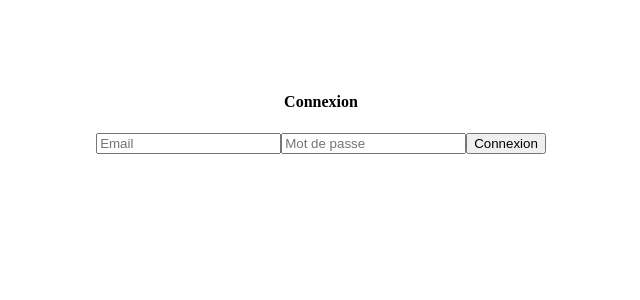
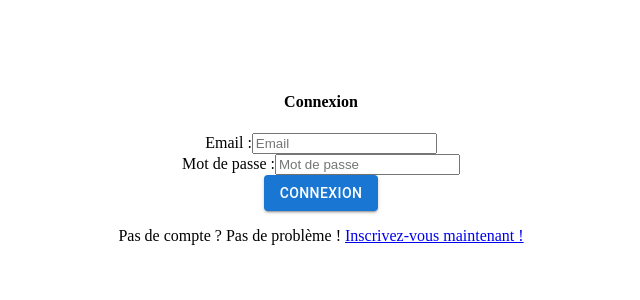
Before and after one commit to LudovicMARIE/GraphQL-project, a React (Vite) app in the folder frontend-graphql/: page /login in a window 1280 px wide. Shown: the top 300 px of the page, without its empty margins (319-959 px from the left). Built offline with nearby package versions, Linux system fonts and the light colour scheme.

Commit message:
update login register

```diff
--- a/frontend-graphql/src/components/Authentification/LoginForm.tsx
+++ b/frontend-graphql/src/components/Authentification/LoginForm.tsx
@@ -1,6 +1,10 @@
-import { useContext, useRef } from 'react';
+import { ErrorMessage, Field, Form, Formik } from 'formik';
+import * as Yup from 'yup';
+import { Link } from "react-router-dom";
+import Button from '@mui/material/Button';
+import React, { useContext } from 'react';
 import { useNavigate } from 'react-router-dom';
-import { UserContext } from '../../context/UserContext';
+import { UserContext } from '../../Context/UserContext';
 import { gql, useMutation } from "@apollo/client";
 
 const SIGN_IN_MUTATION = gql`
@@ -14,82 +18,72 @@ const SIGN_IN_MUTATION = gql`
   }
 `;
 
-interface SignInResponse {
-  signIn: {
-    code: string;
-    success: boolean;
-    message: string;
-    token: string;
-  }
-}
-
 const LoginForm = () => {
   const navigate = useNavigate();
   const { login } = useContext(UserContext);
+  const [signIn, { loading }] = useMutation(SIGN_IN_MUTATION);
 
-  // Utiliser useRef au lieu de variables simples pour éviter les problèmes de typage
-  const inputEmailRef = useRef<HTMLInputElement>(null);
-  const inputPasswordRef = useRef<HTMLInputElement>(null);
-
-  const [signIn, { data, loading, error }] = useMutation<SignInResponse>(SIGN_IN_MUTATION);
-
-  // Ces lignes vont empêcher le rendu du formulaire - il faut les déplacer
-  // if (loading) return "Submitting...";
-  // if (error) return `Submission error! ${error.message}`;
-
-  const handleSubmit = async (e: React.FormEvent<HTMLFormElement>) => {
-    e.preventDefault();
-
-    if (inputEmailRef.current && inputPasswordRef.current) {
+  return (
+    <div className="login-container">
+      <Formik
+        initialValues={{ email: '', password: '' }}
+        validationSchema={Yup.object({
+          email: Yup.string().email('Email invalide').required('Requis'),
+          password: Yup.string().required('Requis'),
+        })}
+        onSubmit={async (values, { setSubmitting, setErrors }) => {
           try {
             const { data } = await signIn({
               variables: {
-            email: inputEmailRef.current.value,
-            password: inputPasswordRef.current.value
+                email: values.email,
+                password: values.password,
               },
             });
 
-        // Traitement de la réponse
             if (data?.signIn?.token) {
-          login(data.signIn); // Enregistre les données utilisateur
+              login(data.signIn);
+              console.log("Token après connexion :", data?.signIn?.token);
               navigate("/articles", { replace: true });
+            } else {
+              setErrors({ general: "Erreur lors de la connexion. Vérifiez vos identifiants." } as Record<string, string>);
             }
-
-        // Réinitialiser les champs
-        inputEmailRef.current.value = "";
-        inputPasswordRef.current.value = "";
           } catch (err) {
-        // L'erreur sera capturée par Apollo et disponible via la variable error
-        console.error("Erreur de connexion :", err);
+            if (err instanceof Error) {
+              console.error("Erreur d'inscription :", err.message);
+              setErrors({ general: err.message } as Record<string, string>);
             }
           }
-  };
+          setSubmitting(false);
+        }}
+      >
+        {({ isSubmitting, errors }) => (
+          <Form>
+            <div className="form-group">
+              <label htmlFor="email">Email :</label>
+              <Field className="form-control" type="email" name="email" placeholder="Email" required />
+              <ErrorMessage className="error-message" name="email" component="div" style={{ color: "red" }} />
+            </div>
 
-  return (
-    <>
-      {loading ? (
-        <div>Connexion en cours...</div>
-      ) : (
-        <form onSubmit={handleSubmit}>
-          <input
-            ref={inputEmailRef}
-            type="email"
-            placeholder="Email"
-            required
-          />
-          <input
-            ref={inputPasswordRef}
-            type="password"
-            placeholder="Mot de passe"
-            required
-          />
-          {error && <p style={{ color: "red" }}>Erreur : {error.message}</p>}
-          <button type="submit" disabled={loading}>
+            <div className="form-group">
+              <label htmlFor="password">Mot de passe :</label>
+              <Field className="form-control" type="password" name="password" placeholder="Mot de passe" required />
+              <ErrorMessage className="error-message" name="password" component="div" style={{color: "red"}} />
+            </div>
+
+            {errors.general && <p className="error-message" style={{ color: "red" }}>Erreur : {errors.general}</p>}
+
+            <div className="d-flex flex-column gap-3 align-items-center text-center">
+              <Button variant="contained" type="submit" disabled={isSubmitting || loading}>
                 {loading ? "Connexion..." : "Connexion"}
-          </button>
-        </form>
+              </Button>
+              <p className="footer-text">
+                Pas de compte ? Pas de problème ! <Link to="/register">Inscrivez-vous maintenant !</Link>
+              </p>
+            </div>
+          </Form>
         )}
-    </>
+      </Formik>
+    </div>
   );
 };
 
--- a/frontend-graphql/src/components/Authentification/RegisterForm.tsx
+++ b/frontend-graphql/src/components/Authentification/RegisterForm.tsx
@@ -1,4 +1,4 @@
-import { Field, Form, Formik } from 'formik';
+import { ErrorMessage, Field, Form, Formik } from 'formik';
 import * as Yup from 'yup';
 import { Link, useNavigate } from "react-router-dom";
 import Button from '@mui/material/Button';
@@ -70,16 +70,19 @@ const RegisterForm = () => {
       {({ isSubmitting }) => (
         <Form>
           <div className="form-group mb-3">
+            <label>Username :</label>
+            <Field className="form-control" type="text" name="username" placeholder="Username" />
+            <ErrorMessage className="error-message" name="username" component="div" style={{ color: "red" }} />
+          </div>
+          <div className="form-group mb-3">
             <label>Email :</label>
             <Field className="form-control" type="email" name="email" placeholder="Email" />
+            <ErrorMessage className="error-message" name="email" component="div" style={{ color: "red" }} />
           </div>
           <div className="form-group mb-3">
             <label>Mot de passe :</label>
             <Field className="form-control" type="password" name="password" placeholder="Mot de passe" />
-          </div>
-          <div className="form-group mb-3">
-            <label>Username :</label>
-            <Field className="form-control" type="text" name="username" placeholder="Username" />
+            <ErrorMessage className="error-message" name="password" component="div" style={{ color: "red" }} />
           </div>
           <div className="form-group mb-3">
             <label>Bio :</label>
```
Lines whose indentation alone changed are shown as unchanged.
